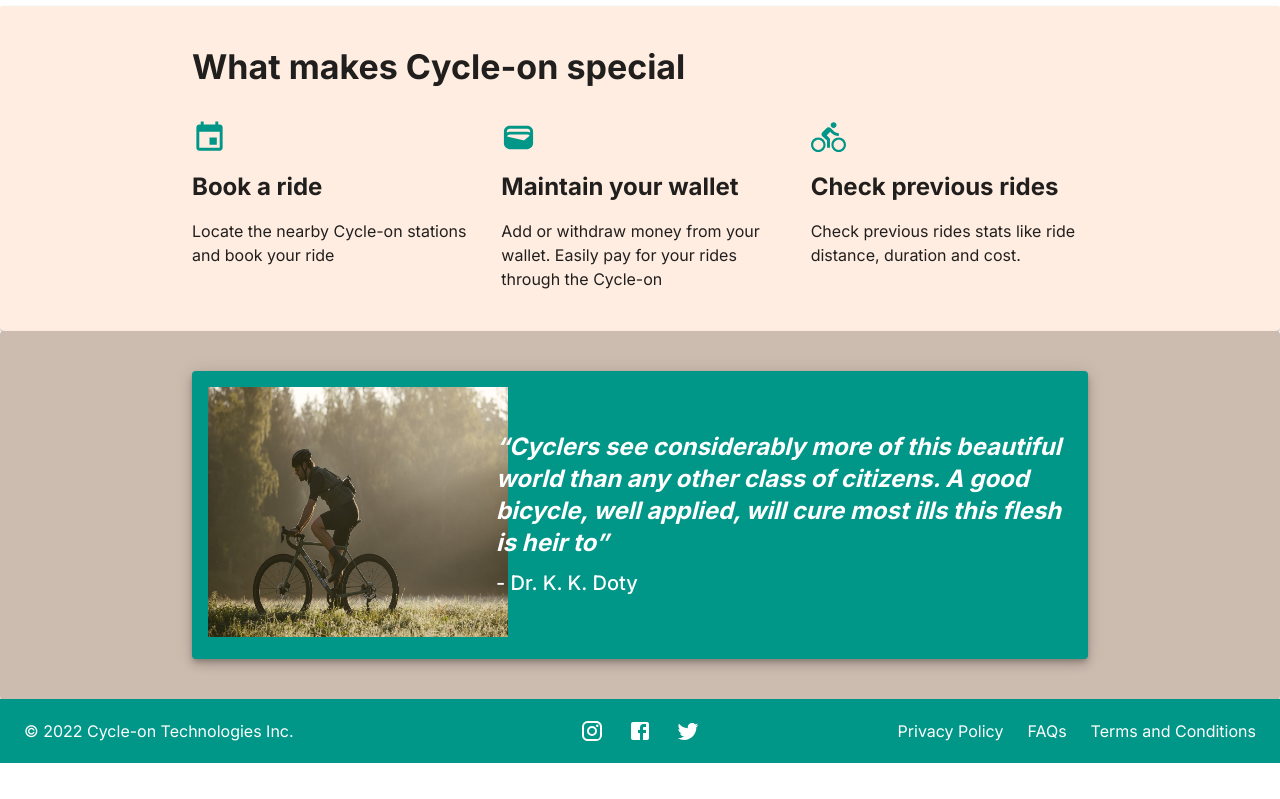
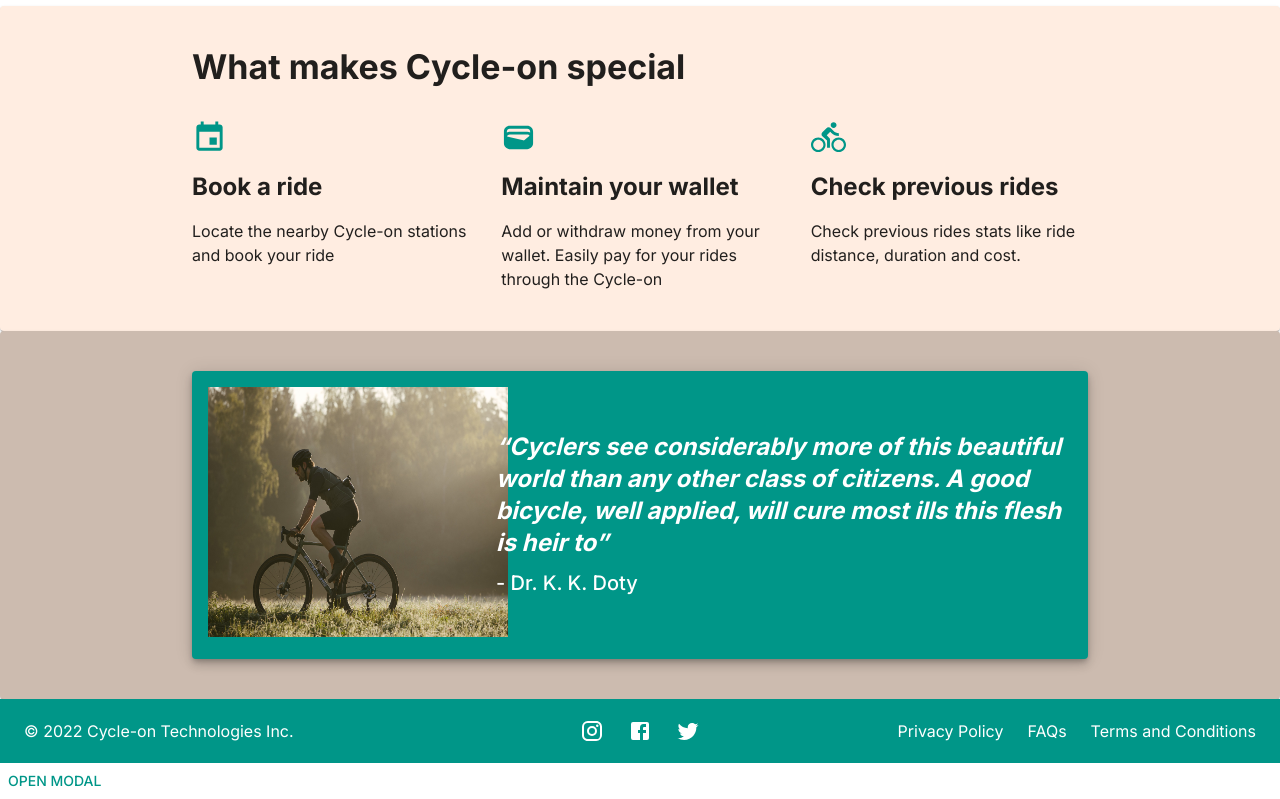
Before and after one commit to namanyash/SIT-725-CYCLE-ON-Frontend, a React app: page / in a window 1280 px wide. Shown: the part 702-1501 px from the top of the page. Before the commit the page ends 1465 px from the top, so only its background shows below. Built offline with nearby package versions, Linux system fonts and the light colour scheme.

Commit message:
Code Cleanup

```diff
--- a/package.json
+++ b/package.json
@@ -24,6 +24,7 @@
     "@mui/icons-material": "^5.10.3",
     "@mui/material": "^5.10.3",
     "axios": "^0.27.2",
+    "dotenv": "^16.0.2",
     "react": "^18.2.0",
     "react-dom": "^18.2.0",
     "react-router-dom": "^6.3.0"
--- a/src/App.js
+++ b/src/App.js
@@ -6,11 +6,13 @@ import Wallet from "./pages/Wallet";
 import LogIn from "./pages/LogIn";
 
 function App() {
+
   return (
     <>
       <Header />
       <HomePage />
       <Footer />
+      <LogIn />
     </>
   );
 }
--- a/src/pages/LogIn.jsx
+++ b/src/pages/LogIn.jsx
@@ -72,7 +72,7 @@ export default function LogIn() {
 
   const handleSubmit = (event) => {
     event.preventDefault();
-    axios.post("http://localhost:5000/api/users/loginUP", {
+    axios.post(`http://localhost:5000/api/users/loginUP`, {
 			username: values.username,
 			password: values.pass,
 		})
@@ -84,7 +84,7 @@ export default function LogIn() {
 		.catch((error) => {
         if (error.response){
           console.log(error.response.data);
-          setMessage("Username and/or Password is Invalid");
+          setMessage(error.response.data.errors[0].msg);
           setError(true);
         }
 
```
Also changed, not shown: 1 other file (tests, documents, lock files or other folders).
